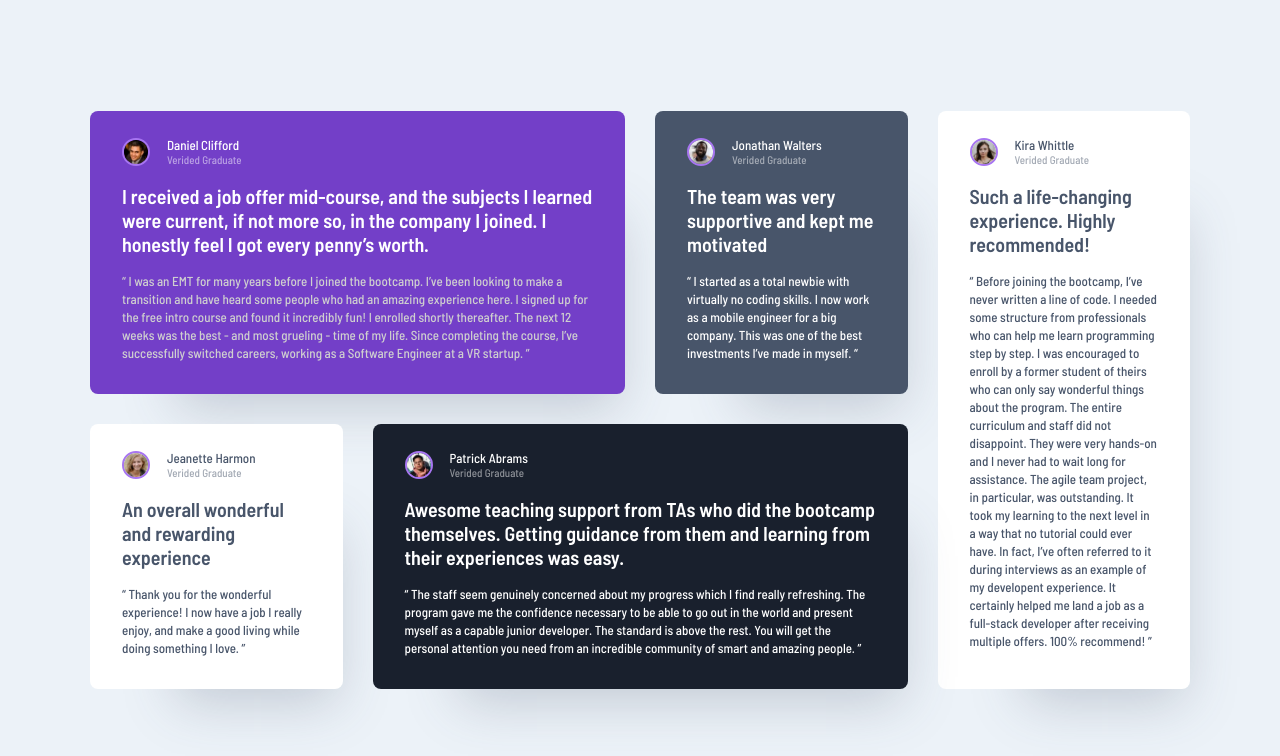
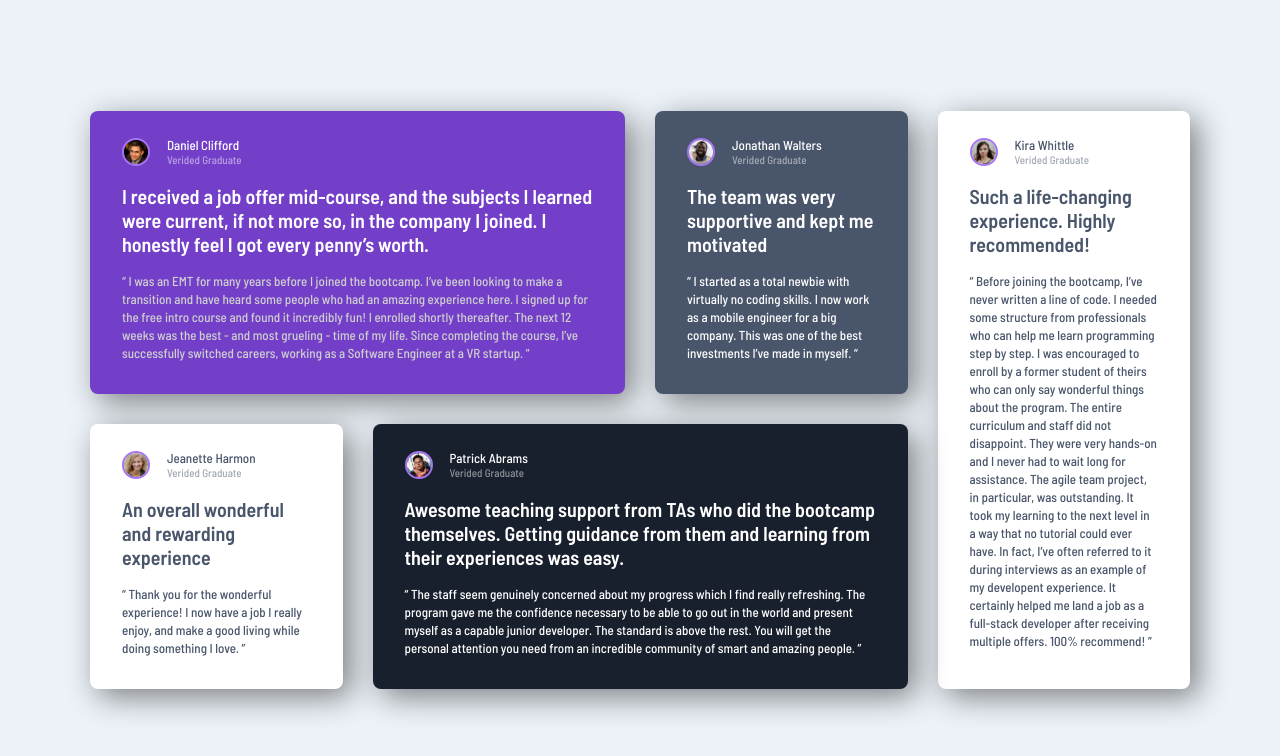
Before and after one commit to rafalolszak/Testimonials-grid-section, a plain HTML site: page index.html in a window 1280 px wide. Drawn offline with Linux system fonts and the light colour scheme.

Commit message:
Add files via upload

```diff
--- a/style.css
+++ b/style.css
@@ -85,8 +85,8 @@ main{
 
 main .box{
     max-width: 54rem;
-    box-shadow: 40px 60px 50px -47px rgba(72, 85, 106, 0.25);
     border-radius: 8px;
+    box-shadow: 8px 8px 31px 0px rgba(0,0,0,0.48);
     padding: 2.6rem 3.2rem 3.2rem 3.2rem;
 }
 
```
